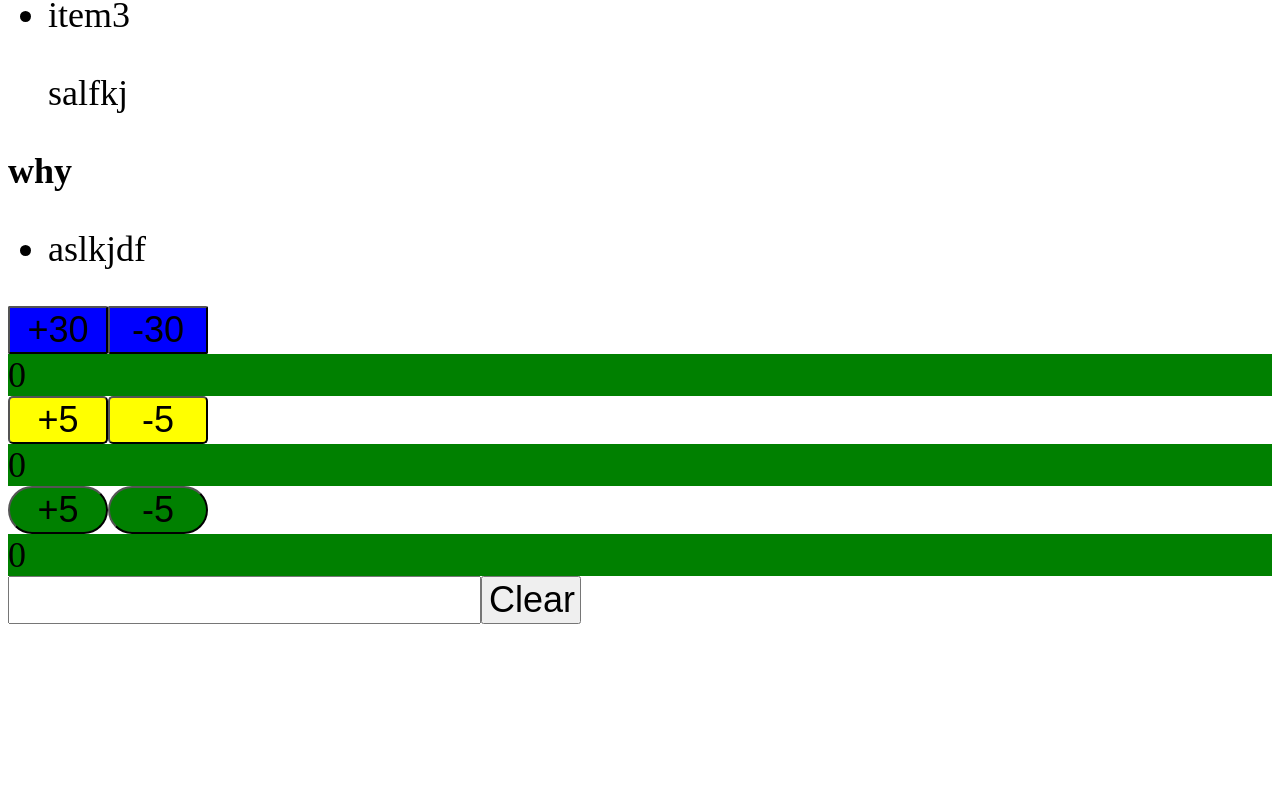
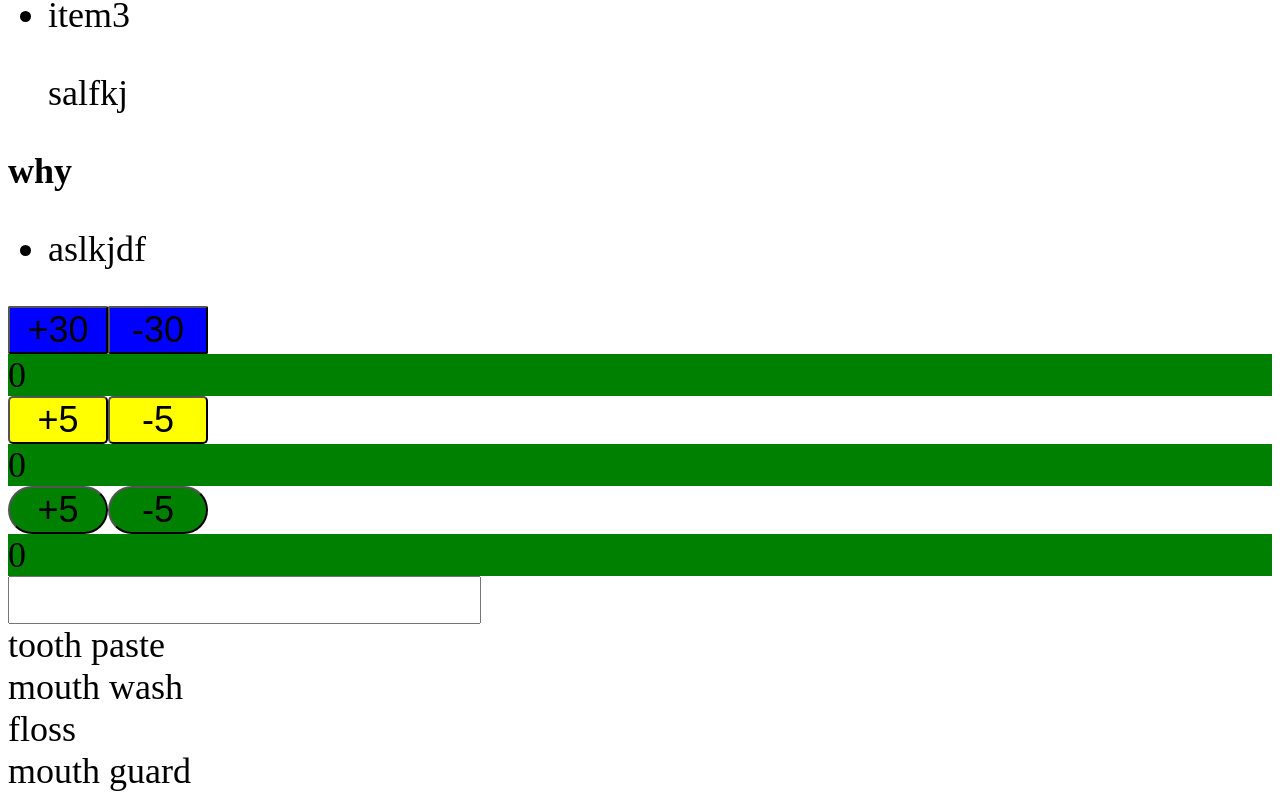
Before and after one commit to jonnyleealas/react_course, a React (Create React App) app in the folder refresher/: page / in a window 1280 px wide. Shown: the part 276-1076 px from the top of the page. Before the commit the page ends 908 px from the top, so only its background shows below. Built offline with nearby package versions, Linux system fonts and the light colour scheme.

Commit message:
Update SearchBar.js

```diff
--- a/refresher/src/components/SearchBar/SearchBar.js
+++ b/refresher/src/components/SearchBar/SearchBar.js
@@ -1,5 +1,12 @@
 import React, { useState } from 'react';
 import './SearchBar.css';
+
+const products = [
+    'tooth paste',
+    'mouth wash',
+    'floss',
+    'mouth guard',
+]
 
 const SearchBar = () => {
     const [searchValue, setSearchValue] = useState('')
@@ -7,15 +14,33 @@ const SearchBar = () => {
         setSearchValue(event.target.value)
     }
 
-const ClearButton = () => {
+    const clearButton = () => {
         setSearchValue('')
-}
+    }
+    // if searchValue length is > 0 it will equal true else it will only equal false
+    const displayButtonIfTrue = searchValue.length > 0
+    // map will take everything in an array and create another array out of it
+    console.log(products.map((product)=>{
+        return product.toLocaleUpperCase()
+    }))
+
+    // Filter uses True or false, If it return true it will stay in the array. if false it will be removed from array. If we give it 'wash' it will remove every element except those that contain wash
+    const filteredProducts = products.filter((product) => {
+        return product.includes(searchValue)
+    })
     return (
-    <div>
-        <input type='text' value={searchValue} onChange={handleInputChange}></input>
-        <button onClick={ClearButton}>Clear</button>
-        {searchValue}
-    </div>
+        <div>
+            <input type='text' value={searchValue} onChange={handleInputChange}></input>
+            { /*Short circuiting: if this is true we will render everything after &&*/
+            displayButtonIfTrue && <button onClick={clearButton}>Clear</button>
+            }
+
+             {
+                filteredProducts.map((product) => {
+                    return <div key={product}>{product}</div>
+               })
+             }
+        </div>
     )
 }
 
```
